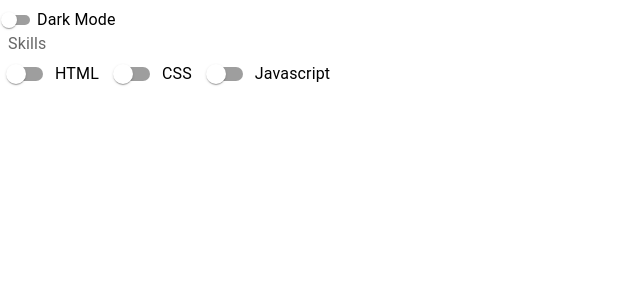
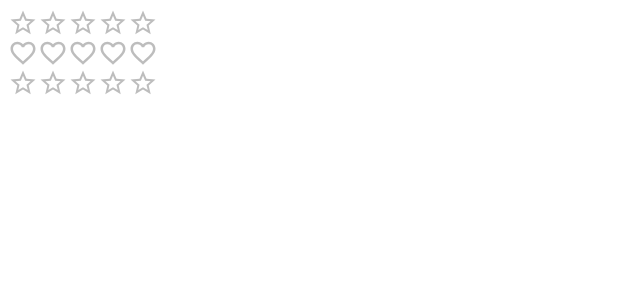
Before and after one commit to AhmadIkbalDjaya/Belajar-Mui, a React (Vite) app: page / in a window 1280 px wide. Shown: the top 300 px of the page, without its empty margins (0-640 px from the left). Built offline with nearby package versions, Linux system fonts and the light colour scheme.

Commit message:
12-Rating

```diff
--- a/src/App.jsx
+++ b/src/App.jsx
@@ -1,5 +1,6 @@
 import "./App.css";
-import { MuiSwitch } from "./components/MuiSwitch";
+import { MuiRating } from "./components/MuiRating";
+// import { MuiSwitch } from "./components/MuiSwitch";
 // import { MuiCheckbox } from "./components/MuiCheckBox";
 // import { MuiRadioButton } from "./components/MuiRadioButton";
 // import { MuiSelect } from "./components/MuiSelect";
@@ -16,7 +17,8 @@
       {/* <MuiSelect /> */}
       {/* <MuiRadioButton /> */}
       {/* <MuiCheckbox /> */}
-      <MuiSwitch />
+      {/* <MuiSwitch /> */}
+      <MuiRating />
     </>
   );
 }
--- /dev/null
+++ b/src/components/MuiRating.jsx
@@ -0,0 +1,44 @@
+import { Stack, Rating } from "@mui/material";
+import { useState } from "react";
+import FavoriteIcon from "@mui/icons-material/Favorite";
+import FavoriteBorderIcon from "@mui/icons-material/FavoriteBorder";
+
+export const MuiRating = () => {
+  const [value, setValue] = useState(null);
+  console.log({ value });
+  const handleChange = (event, newValue) => {
+    setValue(newValue);
+  };
+  return (
+    <>
+      <Stack spacing={2}>
+        <Rating
+          value={value}
+          onChange={handleChange}
+          precision={0.5}
+          size="large"
+        />
+      </Stack>
+      <Stack spacing={2}>
+        <Rating
+          value={value}
+          onChange={handleChange}
+          precision={0.5}
+          size="large"
+          icon={<FavoriteIcon fontSize="inherit" color="error" />}
+          emptyIcon={<FavoriteBorderIcon fontSize="inherit" />}
+          readOnly
+        />
+      </Stack>
+      <Stack spacing={2}>
+        <Rating
+          value={value}
+          onChange={handleChange}
+          precision={0.5}
+          size="large"
+          highlightSelectedOnly
+        />
+      </Stack>
+    </>
+  );
+};
```
